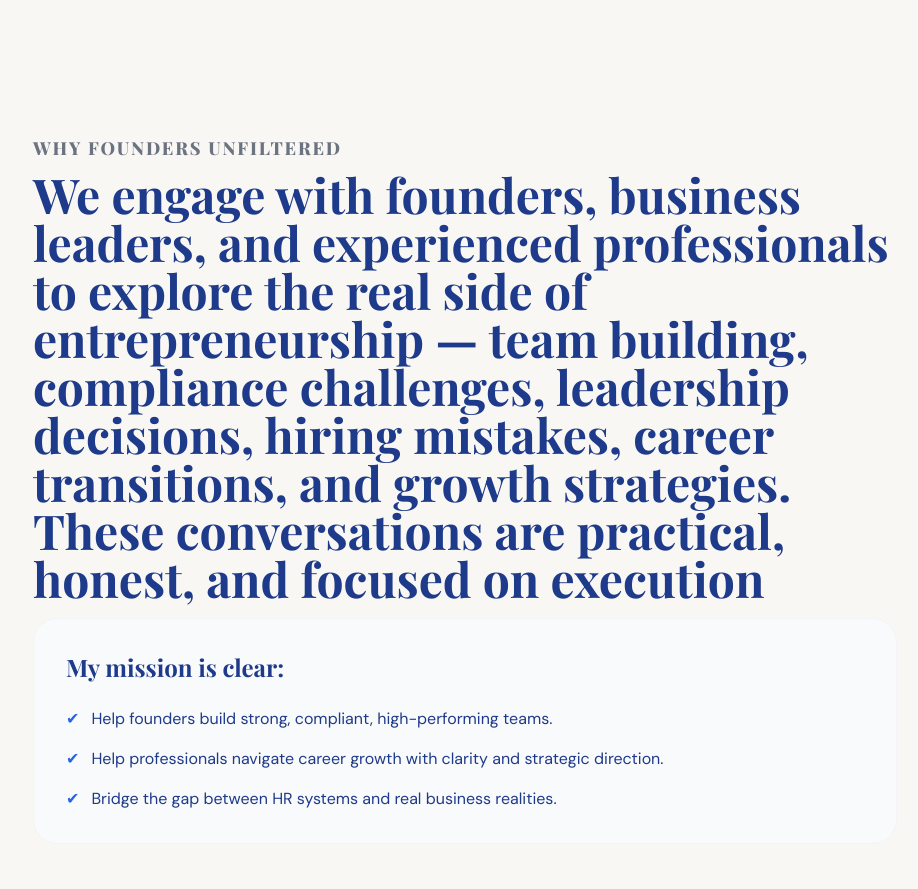
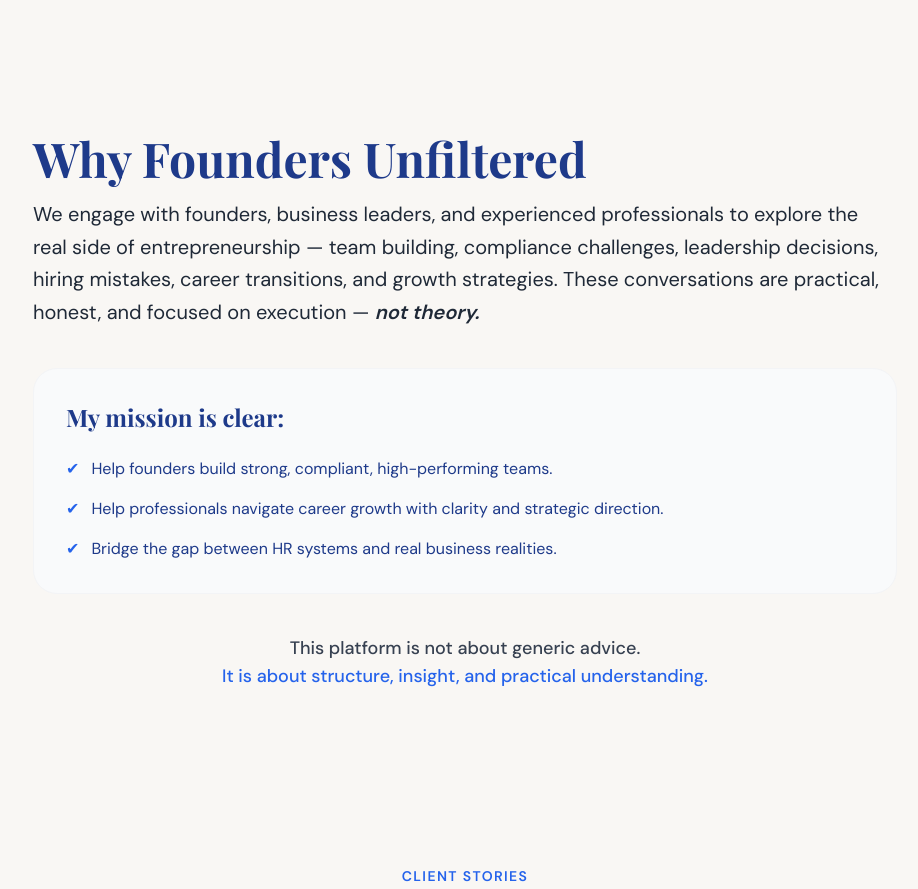
Before and after one commit to chroonicaa-byte/3rd_test, a Next.js app: page / in a window 1280 px wide. Shown: the part 1500-2389 px from the top of the page, without its empty margins (175-1093 px from the left). Built offline with nearby package versions, Linux system fonts and the light colour scheme.

Commit message:
Update heading and paragraph structure in page.tsx

```diff
--- a/src/app/page.tsx
+++ b/src/app/page.tsx
@@ -166,15 +166,16 @@
   {/* <h2 className="text-sm font-bold tracking-widest uppercase text-gray-500 mb-2">
     Why Founders Unfiltered9
   </h2> */}
-  <h2 className="text-lg font-extrabold tracking-widest uppercase text-gray-500 mb-2">
+  {/* <h2 className="text-lg font-extrabold tracking-widest uppercase text-gray-500 mb-2">
   Why Founders Unfiltered
-</h2>
+</h2> */}
+  <h2 className="heading-xl mb-4">Why Founders Unfiltered</h2>
 
   {/* The Main Paragraph */}
-  {/* <p className="text-xl leading-relaxed text-gray-800 mb-10">
+  <p className="text-xl leading-relaxed text-gray-800 mb-10">
     We engage with founders, business leaders, and experienced professionals to explore the real side of entrepreneurship — team building, compliance challenges, leadership decisions, hiring mistakes, career transitions, and growth strategies. These conversations are practical, honest, and focused on execution — <span className="italic font-semibold">not theory.</span>
-  </p> */}
-<h2 className="heading-xl mb-4">We engage with founders, business leaders, and experienced professionals to explore the real side of entrepreneurship — team building, compliance challenges, leadership decisions, hiring mistakes, career transitions, and growth strategies. These conversations are practical, honest, and focused on execution</h2>
+  </p>
+{/* <h2 className="heading-xl mb-4">We engage with founders, business leaders, and experienced professionals to explore the real side of entrepreneurship — team building, compliance challenges, leadership decisions, hiring mistakes, career transitions, and growth strategies. These conversations are practical, honest, and focused on execution</h2> */}
   {/* The Mission Section */}
   <div className="bg-gray-50 p-8 rounded-2xl border border-gray-100">
     <h3 className="text-2xl font-bold mb-6">My mission is clear:</h3>
```
